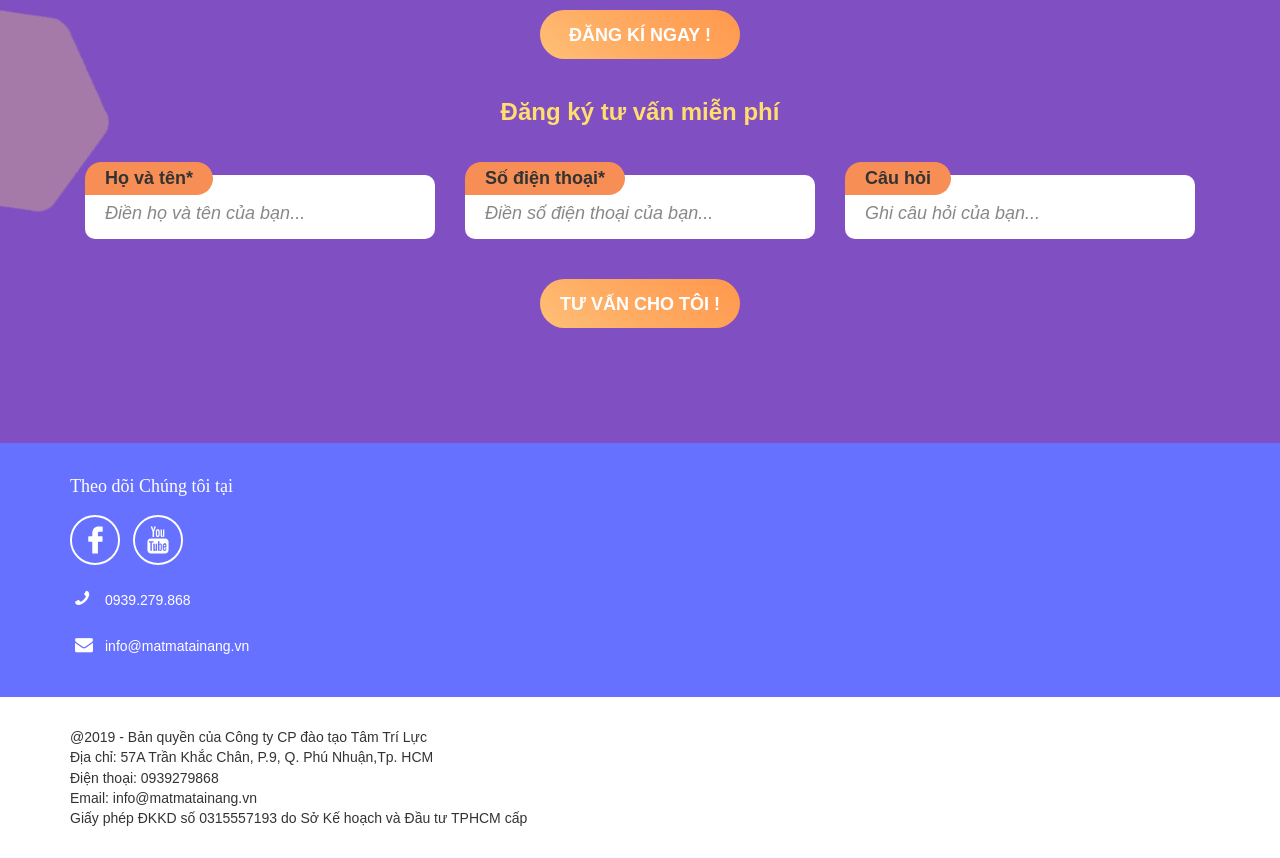
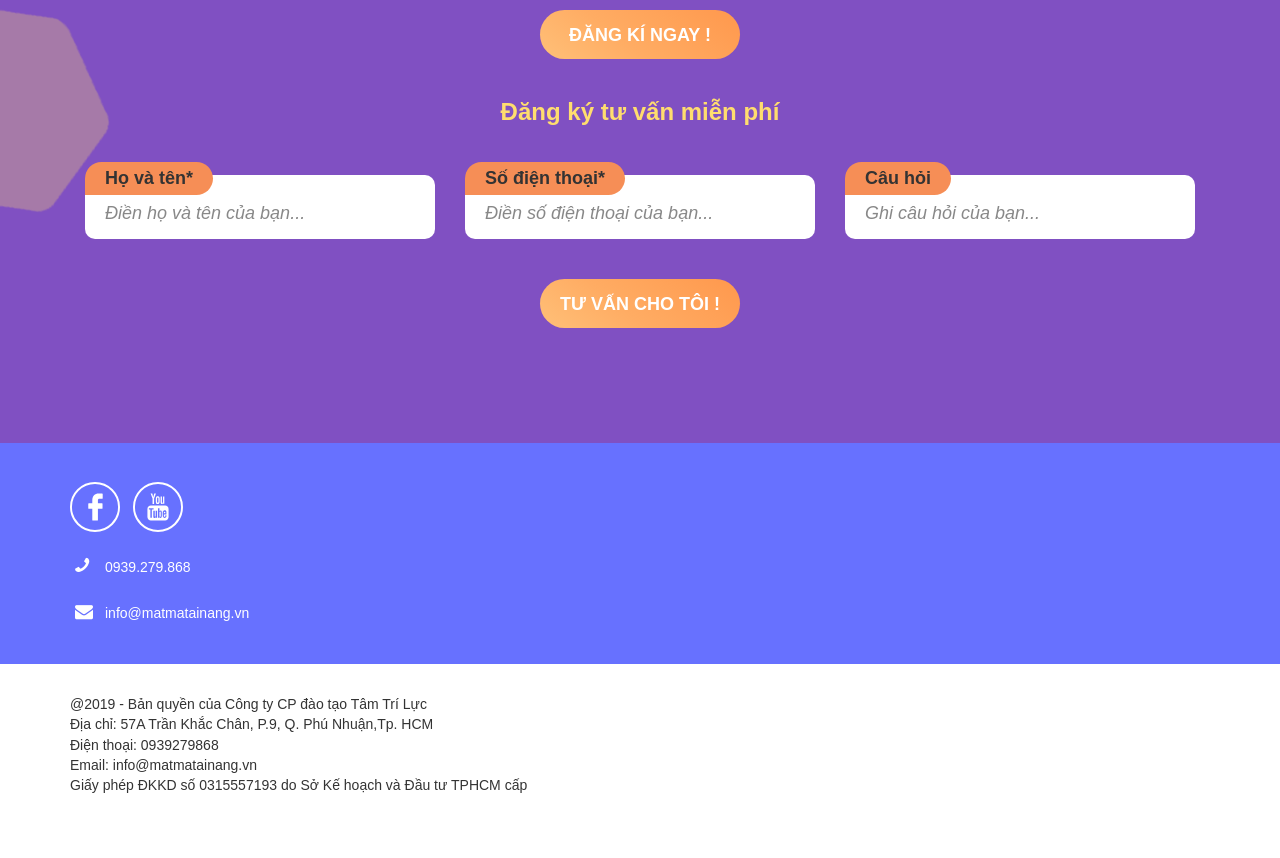
Before and after one commit to gioinv/gioinv.github.io, a plain HTML site: page index.html in a window 1280 px wide. Shown: the part 6345-7203 px from the top of the page. After the commit the page ends 7170 px from the top, so only its background shows below. Drawn offline with nearby package versions, Linux system fonts and the light colour scheme.

Commit message:
updated.

```diff
--- a/index.html
+++ b/index.html
@@ -628,7 +628,7 @@
     <div class="container d-none d-md-block">
       <div class="footer-top clearfix">
         <div class="social">
-          <h4>Theo dõi Chúng tôi tại</h4>
+          <!--<h4>Theo dõi Chúng tôi tại</h4>-->
           <div class="social-icon">
 
             <a href="https://www.facebook.com/mmtn.vn/" class="mr-2" target="_blank"><img class="logo-fb"
```
